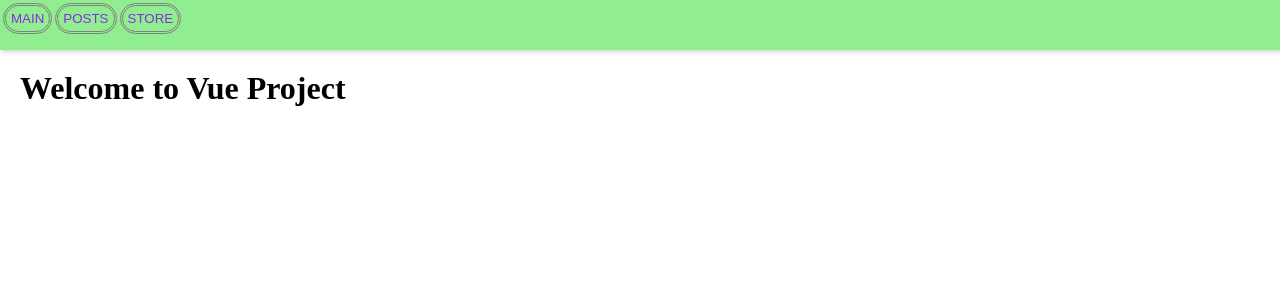
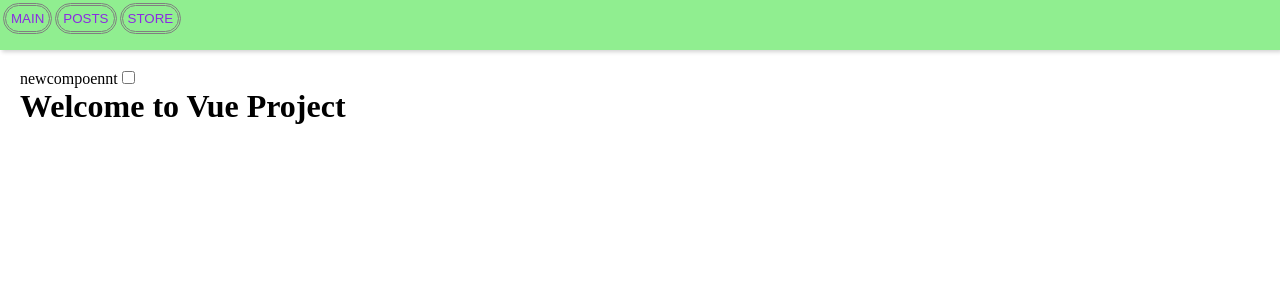
Before and after one commit to Roman123-game/vue_proj, a Vue app: page / in a window 1280 px wide. Shown: the top 300 px of the page. Built offline with nearby package versions, Linux system fonts and the light colour scheme.

Commit message:
update App.vue

```diff
--- a/src/App.vue
+++ b/src/App.vue
@@ -1,15 +1,16 @@
 <template>
     <Navbar></Navbar>
   <div class="app">
+    <NewComp/>
     <RouterView></RouterView>
   </div>
 </template>
 
 <script>
 import Navbar from './components/Navbar.vue';
-
+import NewComp from './components/UI/NewComp.vue';
   export default {
-    components: { Navbar}
+    components: { Navbar,NewComp}
 }
 </script>
 
```
